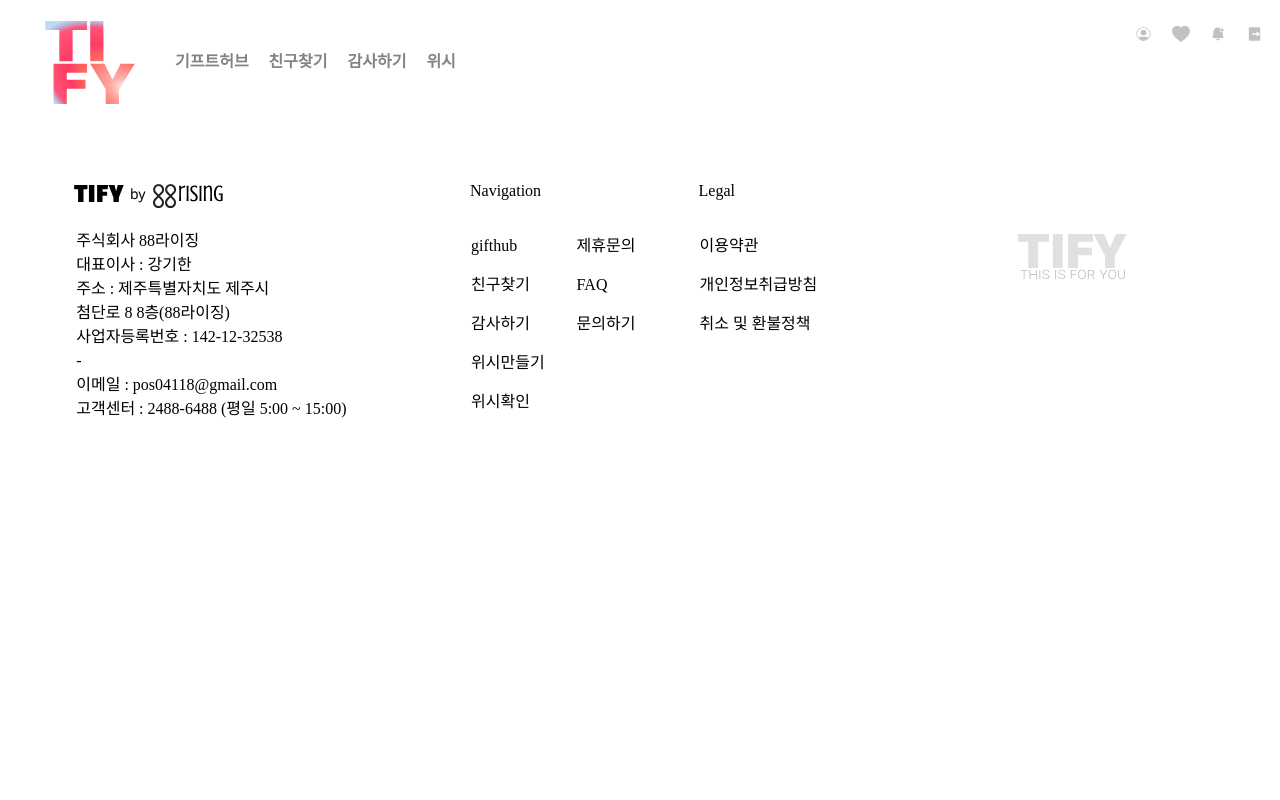
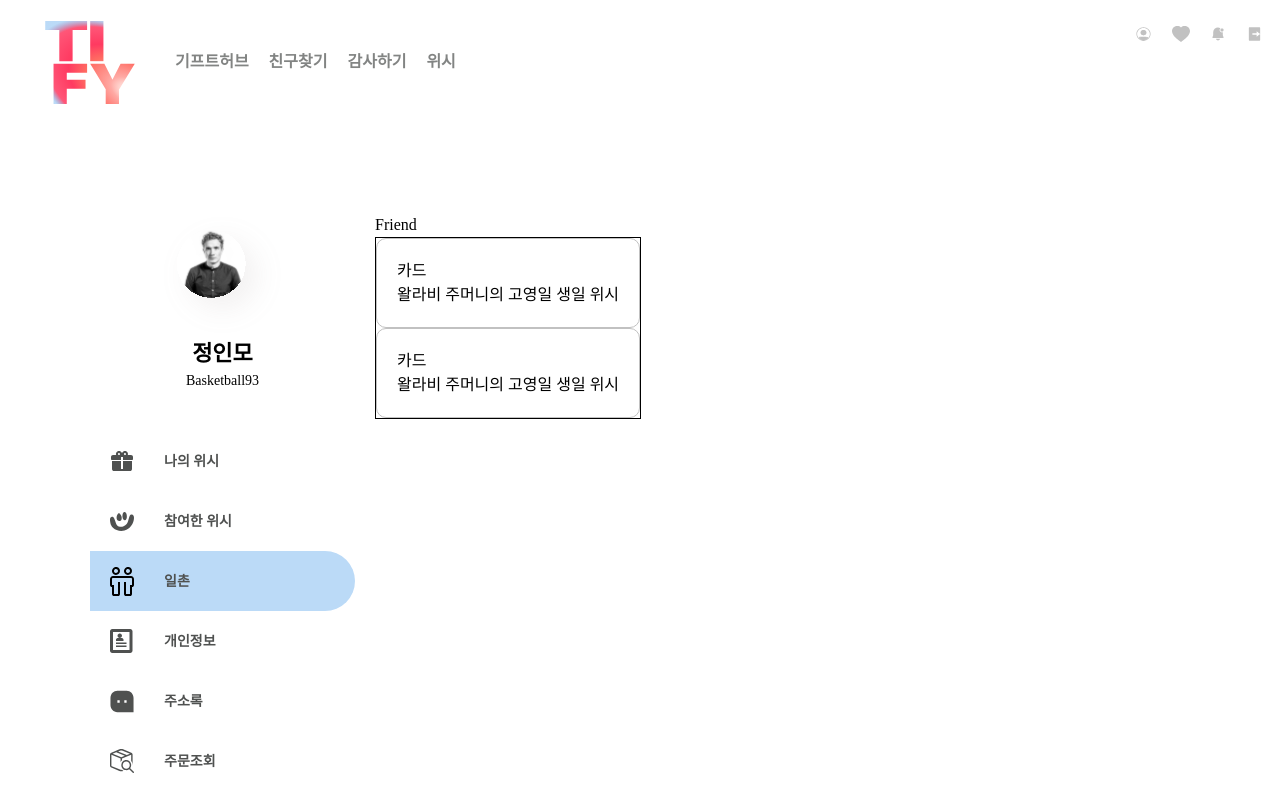
Before and after one commit to acrnm148/TIFY, a React (Vite) app in the folder front/: page /mypage/friend in a window 1280 px wide. Shown: the top 800 px of the page. Built offline with nearby package versions, Linux system fonts and the light colour scheme; a web font is replaced by a local one.

Commit message:
라우터 설정

```diff
--- a/front/src/App.tsx
+++ b/front/src/App.tsx
@@ -17,6 +17,10 @@ import { JoinSecondPage } from './pages/JoinSecondPage';
 import { JoinThirdPage } from './pages/JoinThirdPage';
 import { MyWish } from './components/Mywish';
 import { Joined } from './components/Joined';
+import { Friend } from './components/Friend';
+import { MyInfo } from './components/MyInfo';
+import { PhoneBook } from './components/PhoneBook';
+import { OrderList } from './components/OrderList';
 import { Footer } from './fixture/Footer';
 
 import { MainPage } from './pages/MainPage';
@@ -39,6 +43,10 @@ function App() {
         <Route path="/mypage" element={<MyPage />}>
           <Route path="mywish" element={<MyWish />} />
           <Route path="joined" element={<Joined />} />
+          <Route path="friend" element={<Friend />} />
+          <Route path="info" element={<MyInfo />} />
+          <Route path="phone" element={<PhoneBook />} />
+          <Route path="order" element={<OrderList />} />
         </Route>
 
         <Route path="/like" element={<LikePage />} />
--- /dev/null
+++ b/front/src/components/Friend.tsx
@@ -0,0 +1,39 @@
+// import type { WishProps } from '../interface/interface';
+import { useState } from 'react';
+import '../css/mypage/friend.styles.css';
+
+export function Friend() {
+  let [wishes, setWishes] = useState([
+    {
+      title: '왈라비 주머니의 고영일 생일 위시',
+      name: '기한',
+      nickname: '기한짱짱맨',
+    },
+    {
+      title: '왈라비 주머니의 고영일 생일 위시',
+      name: '기한',
+      nickname: '기한짱짱맨',
+    },
+  ]);
+  console.log(wishes);
+
+  return (
+    <div>
+      <h1>Friend</h1>
+      <div className="ongoing-wishes">
+        {wishes.map(function (wish) {
+          return <WishCard wish={wish} />;
+        })}
+      </div>
+    </div>
+  );
+}
+
+function WishCard({ wish }: any) {
+  return (
+    <div className="ongoing-wish">
+      <h1>카드</h1>
+      <p>{wish.title}</p>
+    </div>
+  );
+}
--- /dev/null
+++ b/front/src/components/MyInfo.tsx
@@ -0,0 +1,3 @@
+export function MyInfo() {
+  return <div>MyInfo</div>;
+}
--- /dev/null
+++ b/front/src/components/OrderList.tsx
@@ -0,0 +1,3 @@
+export function OrderList() {
+  return <div>OrderList</div>;
+}
--- /dev/null
+++ b/front/src/components/PhoneBook.tsx
@@ -0,0 +1,3 @@
+export function PhoneBook() {
+  return <div>PhoneBook</div>;
+}
--- /dev/null
+++ b/front/src/css/mypage/friend.styles.css
@@ -0,0 +1,9 @@
+.ongoing-wishes {
+  border: 1px solid black;
+}
+
+.ongoing-wishes > .ongoing-wish {
+  border: 1px solid #c1c1c1;
+  border-radius: 10px;
+  padding: 20px;
+}
--- a/front/src/pages/mypage/MyPage.tsx
+++ b/front/src/pages/mypage/MyPage.tsx
@@ -63,22 +63,42 @@ function Sidebar(props: { tapId: string }) {
           <img src={iconSidebar2Engaged} alt="" />
           <p>참여한 위시</p>
         </NavLink>
-        <div className="side-menu">
+        <NavLink
+          to="friend"
+          className={`side-menu
+          ${props.tapId == 'friend' && 'active-menu'}
+          `}
+        >
           <img src={iconSidebar3Friends} alt="" />
           <p>일촌</p>
-        </div>
-        <div className="side-menu">
+        </NavLink>
+        <NavLink
+          to="info"
+          className={`side-menu
+          ${props.tapId == 'info' && 'active-menu'}
+          `}
+        >
           <img src={iconSidebar4Privacy} alt="" />
           <p>개인정보</p>
-        </div>
-        <div className="side-menu">
+        </NavLink>
+        <NavLink
+          to="phone"
+          className={`side-menu
+          ${props.tapId == 'phone' && 'active-menu'}
+          `}
+        >
           <img src={iconSidebar5Addressbook} alt="" />
           <p>주소록</p>
-        </div>
-        <div className="side-menu">
+        </NavLink>
+        <NavLink
+          to="order"
+          className={`side-menu
+          ${props.tapId == 'order' && 'active-menu'}
+          `}
+        >
           <img src={iconSidebar6Postbox} alt="" />
           <p>주문조회</p>
-        </div>
+        </NavLink>
       </div>
     </div>
   );
```
Also changed, not shown: front/src/interface/interface.tsx (+13 -13 lines).
